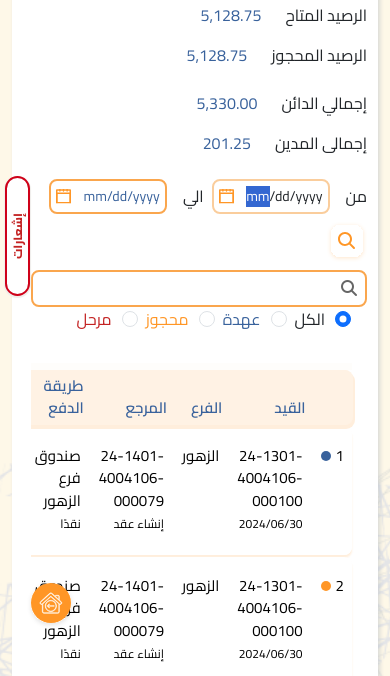
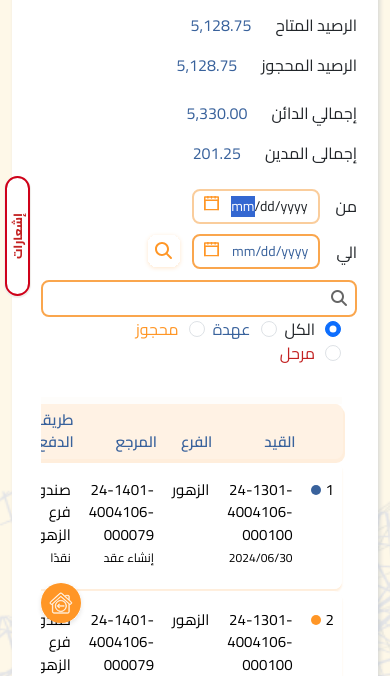
Before and after one commit to AyatT12/trail2, a plain HTML site: page Pages/reports/DailyReports.html in a window 390 px wide. Shown: the part 186-862 px from the top of the page. Drawn offline with nearby package versions, Linux system fonts and the light colour scheme.

Commit message:
Add files via upload

```diff
--- a/style/content.css
+++ b/style/content.css
@@ -38,7 +38,7 @@ html {
   background-color: white;
   box-shadow: 2px 3px 4px 0px #afb7c27d;
   border-radius: 8px;
-  padding: 15px;
+  padding: 25px;
 }
 
 .NewUpdate-container {
@@ -673,16 +673,16 @@ input[type="date"]::-webkit-calendar-picker-indicator {
 }
 
 .new-Page-icon {
-  width: 47px;
-  height: 47px;
+
   position: absolute;
   bottom: 0px;
   left: -60px;
 }
 
-/* .new-Page-icon img {
-  width: 100%;
-} */
+.new-Page-icon img {
+  width: 47px;
+  height: 47px;
+}
 
 .main-page-icon {
   position: absolute;
@@ -1372,13 +1372,3 @@ html{
   height: 100%;
 }
 }
-
-@media(max-width : 550px) {
-  .custom-date-input:after {
-    left: 5px;
-    top: 60%;
-}
-  input[type="date"] {
-    padding: 5px 5px;
-}
-}
```
